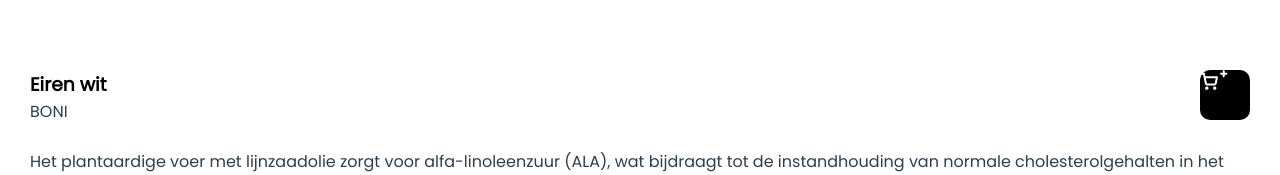
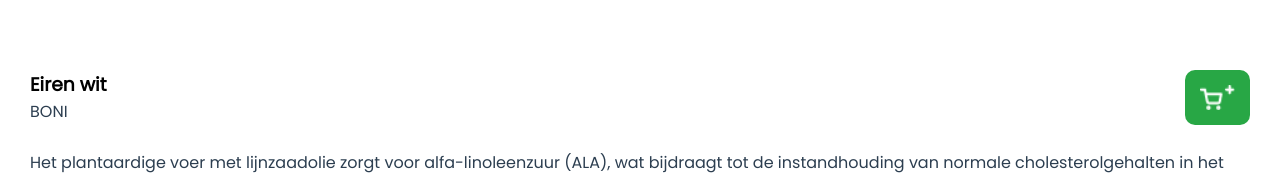
Before and after one commit to RikVandenheede/appie, a Vue app: page /item/1 in a window 1280 px wide. Shown: the part 380-555 px from the top of the page. Built offline with nearby package versions, Linux system fonts and the light colour scheme; grey boxes are pictures that could not be loaded.

Commit message:
qr screen

```diff
--- a/src/router/index.js
+++ b/src/router/index.js
@@ -2,6 +2,7 @@ import { createRouter, createWebHistory } from "vue-router";
 import HomeView from "../views/app/HomeView.vue";
 import Winkelwagentje from "../views/app/WinkelwagenView.vue";
 import ItemDetailView from "../views/app/ItemDetailView.vue";
+import AppQrView from "../views/app/QrView.vue";
 
 const routes = [
   {
@@ -29,6 +30,11 @@ const routes = [
     props: true,
     component: ItemDetailView,
   },
+  {
+    path: "/qr-app",
+    name: "qr-app",
+    component: AppQrView,
+  },
 ];
 
 const router = createRouter({
--- a/src/style/_main.scss
+++ b/src/style/_main.scss
@@ -15,3 +15,4 @@
 //// VIEWS ////
 @import "./app/views/winkelwagenview.scss";
 @import "./app/views/itemdetailview.scss";
+@import "./app/views/qrview.scss";
--- /dev/null
+++ b/src/style/app/views/_qrview.scss
@@ -0,0 +1,34 @@
+.qr-div{
+
+    &__toptext{
+        margin-bottom: 100px;
+    }
+    &__qr{
+        display: flex;
+        justify-content: center;
+        align-items: center;
+
+
+        img{
+            width: 60%;
+            height: auto;
+
+            border-style: solid;
+            border-width: 3px;
+            border-color: #28A745;
+            border-radius: 10px;
+            padding: 10px;
+        }
+    }
+    &__bottomtext{
+        margin-top: 100px;
+        h3{
+            margin-bottom: 15px;
+        }
+        p{
+            font-size: 14px;
+            margin-bottom: 5px;
+        }
+
+    }
+}
--- a/src/style/app/views/itemdetailview.scss
+++ b/src/style/app/views/itemdetailview.scss
@@ -27,15 +27,17 @@
             display: flex;
             justify-content: space-between;
             &__addtocard-button{
-                background-color: black;
-                height: 50px;
-                width: 50px;
+                background-color: #28A745;
+                height: 55px;
+                width: 65px;
                 border-radius: 10px;
                 cursor: pointer;
-                //display: flex;
-                //align-self: center;
+                display: flex;
+                justify-content: center;
+                align-items: center;
                 img{
-
+                    width: 35px;
+                    height: auto;
                 }
             }
         }
--- a/src/views/app/ItemDetailView.vue
+++ b/src/views/app/ItemDetailView.vue
@@ -10,7 +10,7 @@
                         <h3>{{item.name}}</h3>
                         <p>{{item.brand}}</p>
                     </div>
-                    <div class="itemdetail__text__addtocard-button">
+                    <div class="itemdetail__text__addtocard-button" id="additemtocart-button">
                         <img src="../../../public/icons_app/addtocart.png">
                     </div>
                 </div>
--- /dev/null
+++ b/src/views/app/QrView.vue
@@ -0,0 +1,36 @@
+<template lang="">
+    <div>
+        <!--TODO: make empty state, kijk of er iets in winkelwagen zit of niet-->
+        <Layout :options="{ title: 'QR', arrow: false, search: false }">
+            <div class="qr-div">
+                <div class="qr-div__toptext">
+                    <p>Scan hier je QR code zodat je verder kan winkelen in je favoriete winkel!</p>
+                </div>
+                <div class="qr-div__qr">
+                    <img src="../../../public/icons_app/qrcode-app.png">
+                </div>
+                <div class="qr-div__bottomtext">
+                    <h3>Hoe werkt dit nu?</h3>
+                    <p>1. Maak een jezelf een boodschappenlijstje in onze app.</p>
+                    <p>2. Pak de handscanner in de winkel en scan deze QR code.</p>
+                    <p>3. You are good to go!</p>
+                </div>
+            </div>
+        </Layout>
+        <Navigation />
+    </div>
+</template>
+<script>
+import Layout from "@/components/app/atoms/Layout.vue";
+import Navigation from "@/components/app/molecules/Navigation.vue";
+export default {
+  name: "AppQrView",
+  components: {
+    Layout,
+    Navigation
+  },
+}
+</script>
+<style lang="">
+
+</style>
```
Also changed, not shown: public/icons_app/qrcode-app.png (added).
